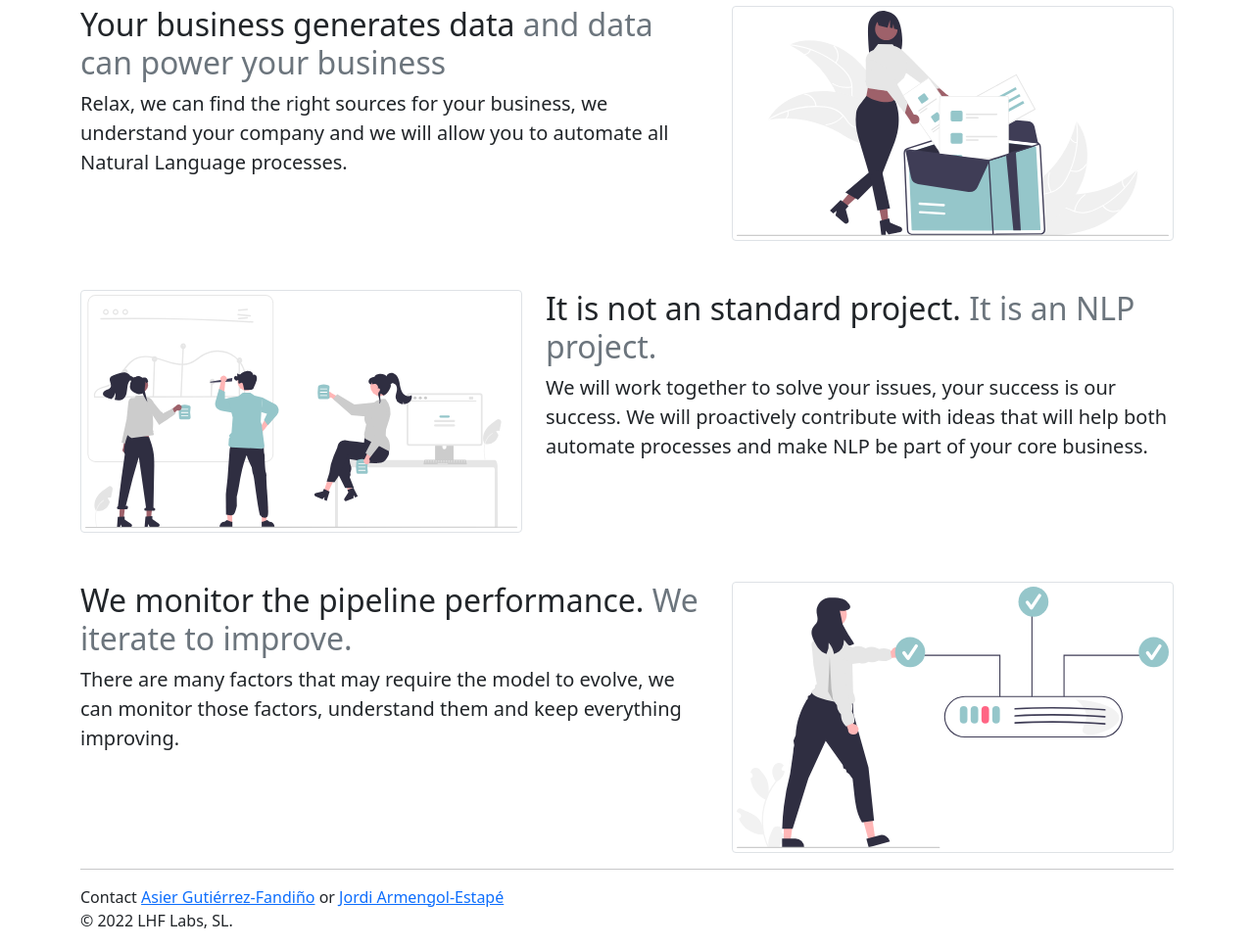
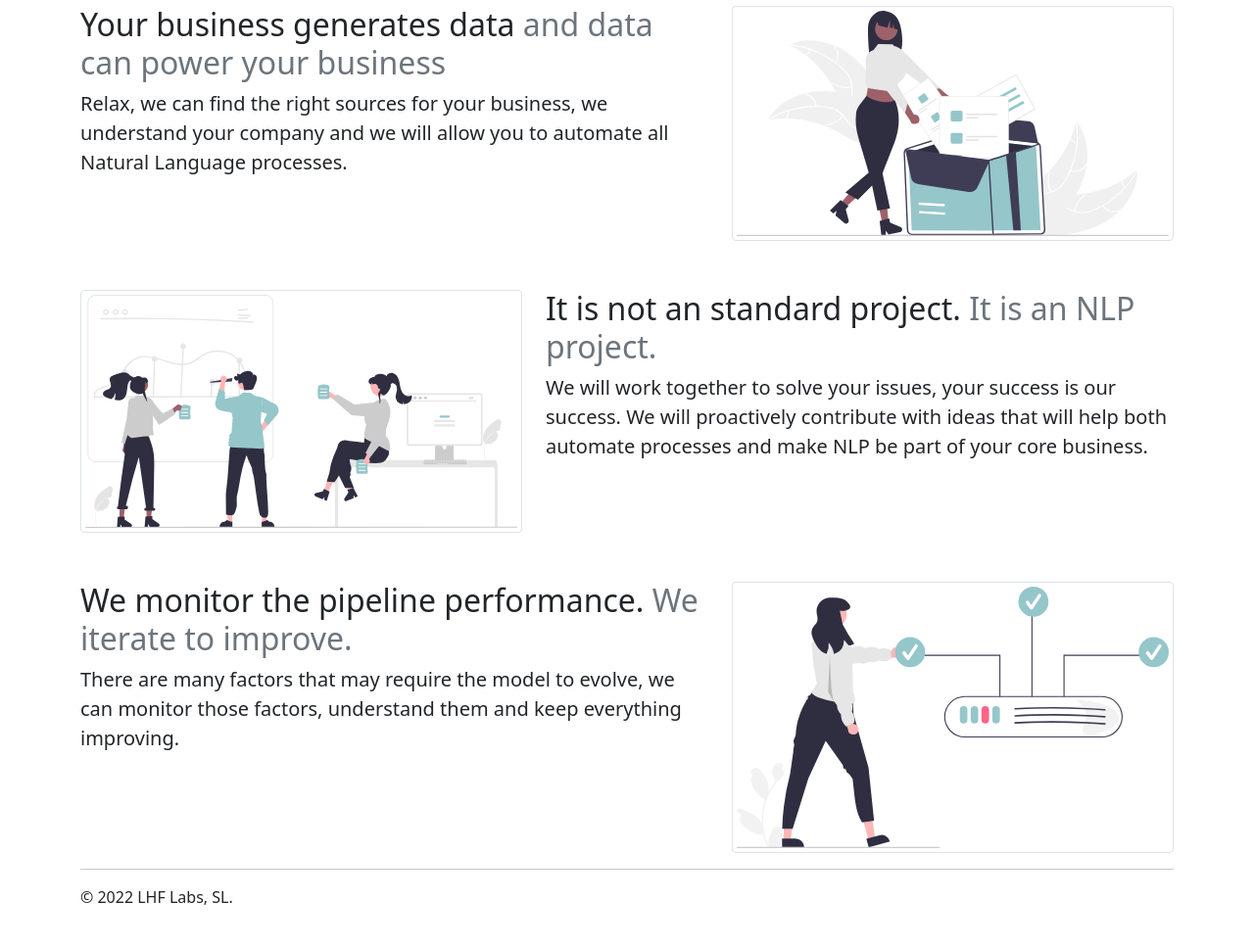
Before and after one commit to lhf-labs/gh-pages, a plain HTML site: page index.html in a window 1280 px wide. Shown: the part 702-1670 px from the top of the page at 98% size. After the commit the page ends 1646 px from the top, so only its background shows below. Drawn offline with nearby package versions, Linux system fonts and the light colour scheme; animation ran at ten frames a second.

Commit message:
Update index.html

```diff
--- a/index.html
+++ b/index.html
@@ -103,8 +103,7 @@
 
     <!-- FOOTER -->
     <footer class="container">
-        Contact <a href="mailto:asier@lhf.ai">Asier Gutiérrez-Fandiño</a> or <a href="mailto:jordi@lhf.ai">Jordi
-        Armengol-Estapé</a>
+
         <p>&copy; 2022 LHF Labs, SL.</p>
     </footer>
 </main>
```
